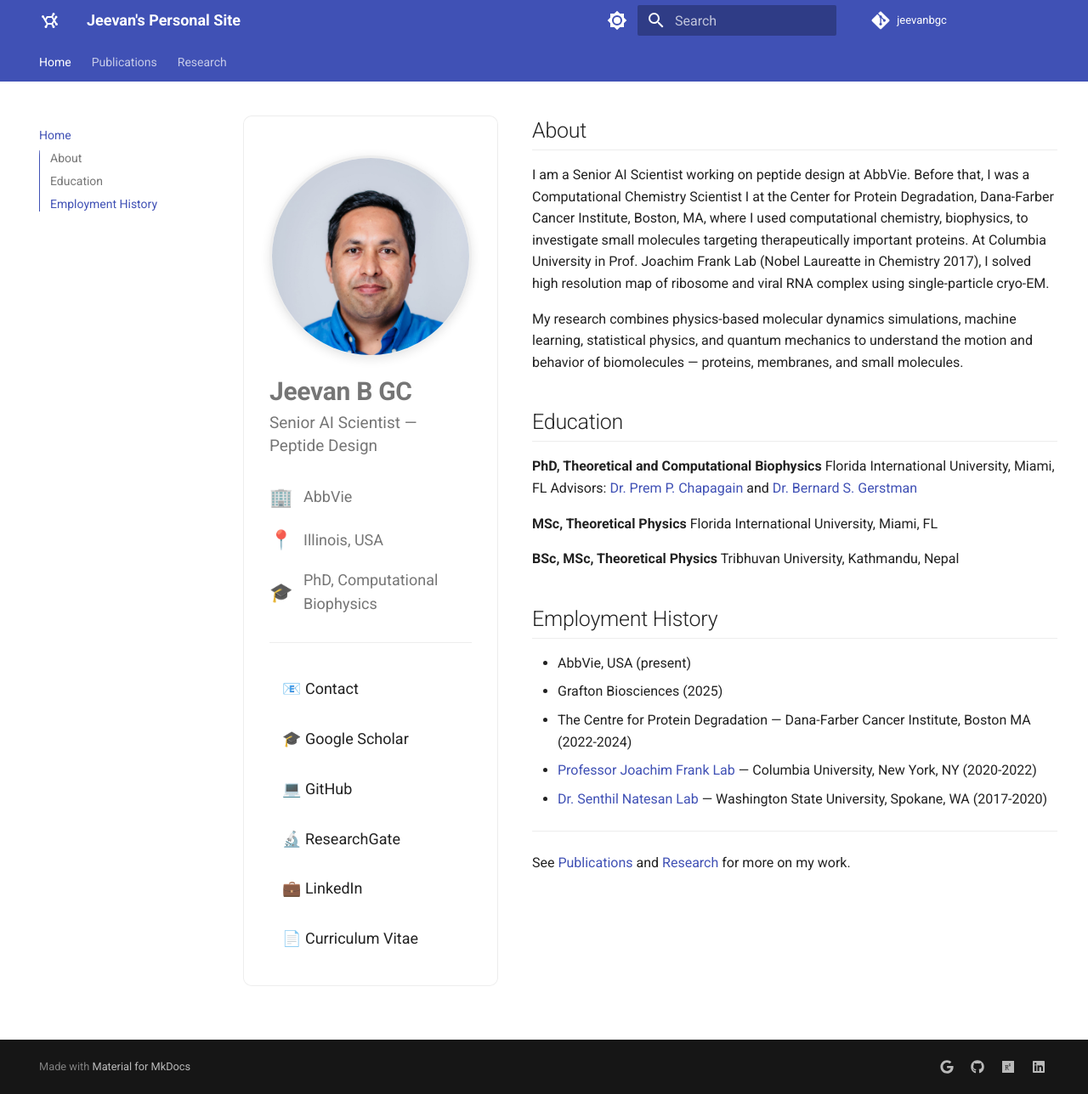
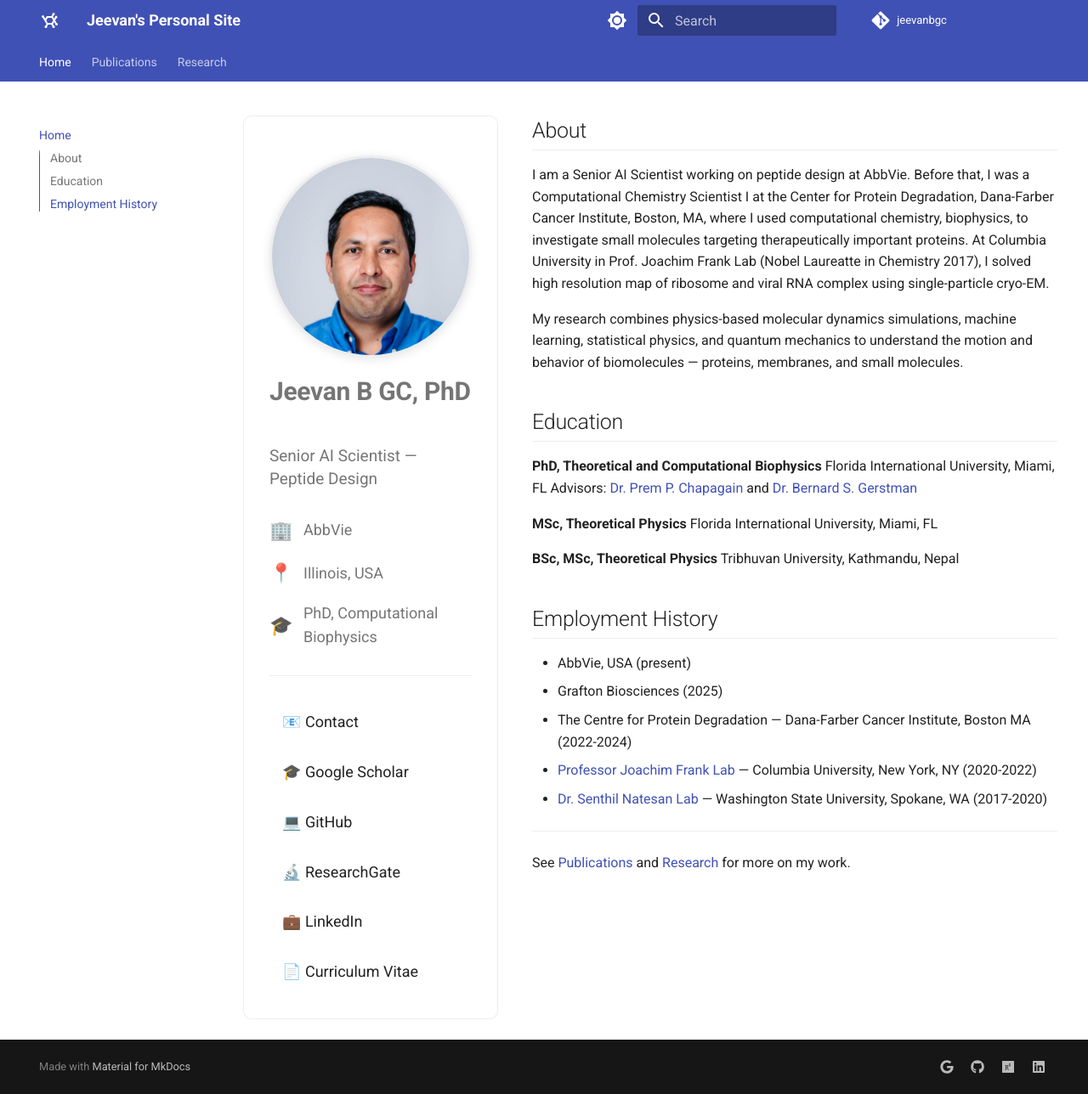
Before and after one commit to jeevanbgc/jeevanbgc.github.io, an MkDocs documentation site: the page built from docs/index.md, in a window 1280 px wide and 1288 px high. Shown: the whole window at 85% size. Built offline with MkDocs 1.6.1 and Material for MkDocs 9.7.7, drawn with Linux system fonts in a browser that asks for light colours.

```diff
--- a/docs/index.md
+++ b/docs/index.md
@@ -4,7 +4,7 @@
 
 <img class="profile-photo" src="images/jeevangc.jpg" alt="Jeevan B. GC, PhD">
 
-<h1 class="profile-name">Jeevan B GC</h1>
+<h1 class="profile-name">Jeevan B GC, PhD</h1>
 
 <div class="profile-subtitle">Senior AI Scientist — Peptide Design</div>
 
```
